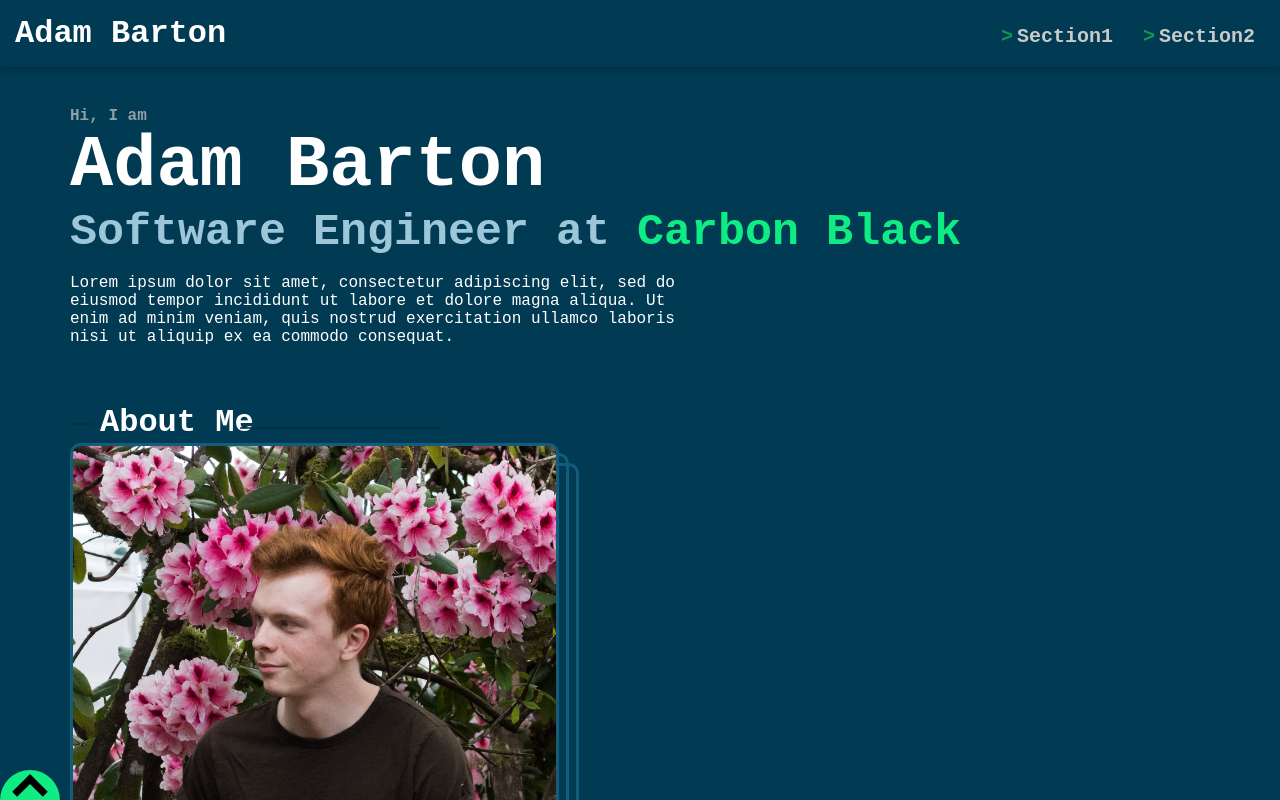
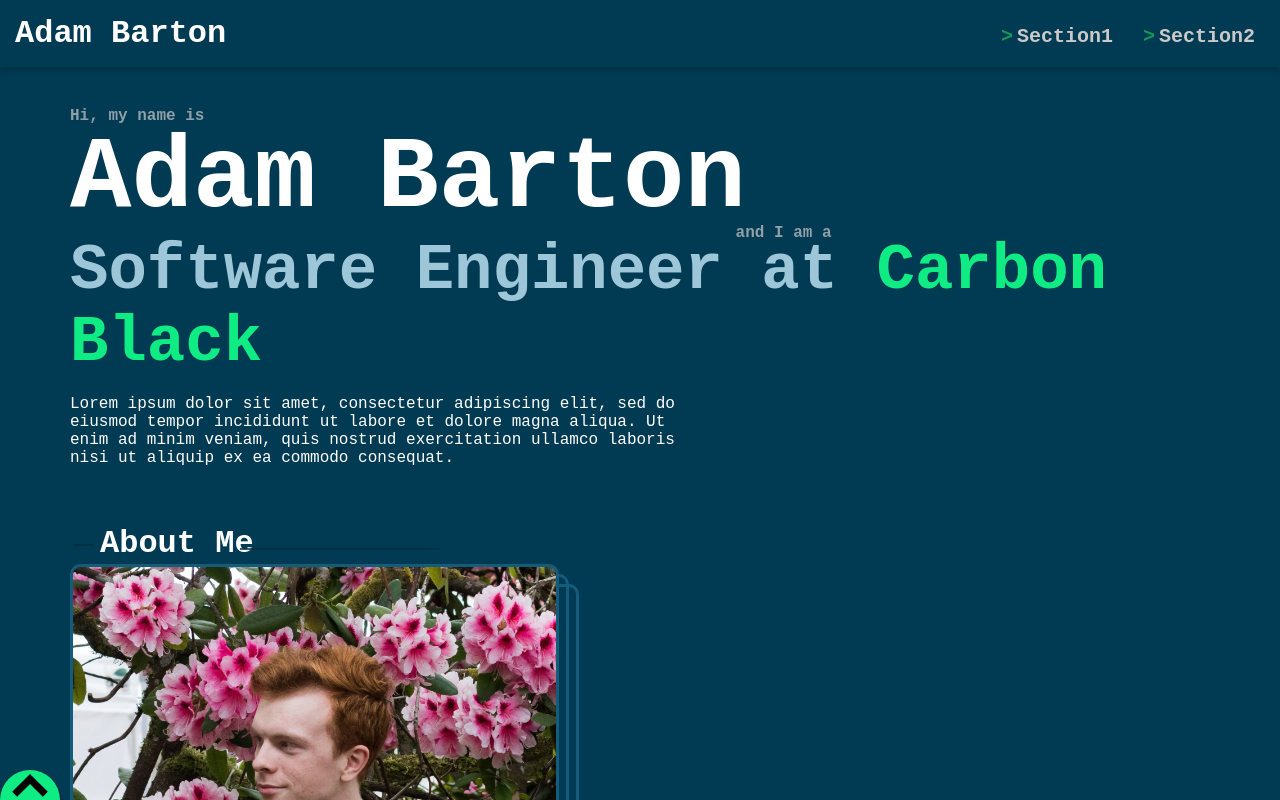
Before and after one commit to Stygain/personal-website, a React (Create React App) app: page / in a window 1280 px wide. Shown: the top 800 px of the page. Built offline with nearby package versions, Linux system fonts and the light colour scheme.

Commit message:
More style fixes.

```diff
--- a/src/Content/ImageContainer.js
+++ b/src/Content/ImageContainer.js
@@ -38,7 +38,7 @@
     }
 
     .border {
-      transition: border 1s ease 0.5s;
+      transition: border 0.6s ease 0.4s;
 
       border: ${hover ? "3px solid rgb(157, 199, 217)" : "3px solid rgb(19, 92, 124)"};
       z-index: 4;
@@ -49,9 +49,9 @@
       left: 10px;
       z-index: 2;
 
-        transition: border 1s ease 0.25s;
+      transition: border 0.6s ease 0.2s;
 
-        border: ${hover ? "3px solid rgb(157, 199, 217)" : "3px solid rgb(19, 92, 124)"};
+      border: ${hover ? "3px solid rgb(157, 199, 217)" : "3px solid rgb(19, 92, 124)"};
     }
 
     .border-2 {
@@ -59,9 +59,9 @@
       left: 20px;
       z-index: 1;
 
-        transition: border 1s ease;
+      transition: border 0.6s ease;
 
-        border: ${hover ? "3px solid rgb(157, 199, 217)" : "3px solid rgb(19, 92, 124)"};
+      border: ${hover ? "3px solid rgb(157, 199, 217)" : "3px solid rgb(19, 92, 124)"};
     }
   `;
 
--- a/src/Content/Info.js
+++ b/src/Content/Info.js
@@ -21,15 +21,29 @@
     .name-intro {
       font-family: 'Oxanium', monospace;
       font-size: 16px;
+      margin-bottom: -4px;
       color: rgb(144, 160, 167);
     }
 
     .name {
       font-family: 'Oxanium', monospace;
-      font-size: 72px;
+      ${'' /* font-size: 72px; */}
+      font-size: 8vw;
     }
 
-    .occupation-container {
+    .occupation-intro {
+      ${'' /* border: 1px solid red; */}
+
+      margin-top: -13px;
+      margin-bottom: -7px;
+      width: 70%;
+      text-align: right;
+      font-family: 'Oxanium', monospace;
+      font-size: 16px;
+      color: rgb(144, 160, 167);
+    }
+
+    ${'' /* .occupation-container {
       border: 1px solid red;
 
       width: 80%;
@@ -37,11 +51,12 @@
       display: flex;
       flex-direction: row;
       justify-content: flex-end;
-    }
+    } */}
 
     .occupation {
       font-family: 'Oxanium', monospace;
-      font-size: 45px;
+      ${'' /* font-size: 45px; */}
+      font-size: 5vw;
       color: rgb(157, 199, 217);
     }
 
@@ -59,11 +74,10 @@
 
   return (
     <div css={styling}>
-      <h4 className="name-intro">Hi, I am</h4>
+      <h4 className="name-intro">Hi, my name is</h4>
       <h2 className="name">Adam Barton</h2>
-      {/* <div className="occupation-container"> */}
-        <h3 className="occupation">Software Engineer at <a href="https://www.carbonblack.com/">Carbon Black</a></h3>
-      {/* </div> */}
+      <h4 className="occupation-intro">and I am a</h4>
+      <h3 className="occupation">Software Engineer at <a href="https://www.carbonblack.com/">Carbon Black</a></h3>
       <p>Lorem ipsum dolor sit amet, consectetur adipiscing elit, sed do eiusmod tempor incididunt ut labore et dolore magna aliqua. Ut enim ad minim veniam, quis nostrud exercitation ullamco laboris nisi ut aliquip ex ea commodo consequat.</p>
     </div>
   );
```
